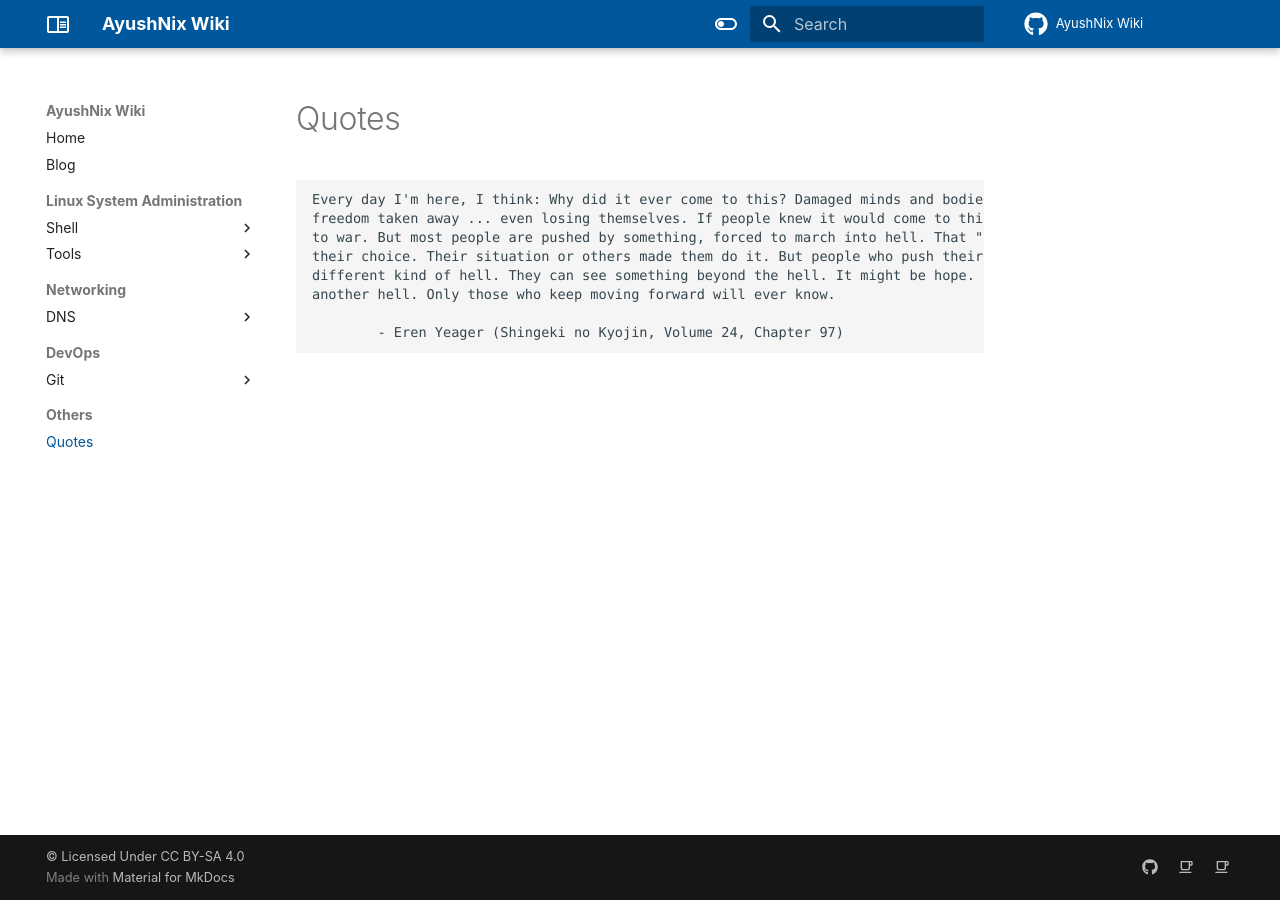
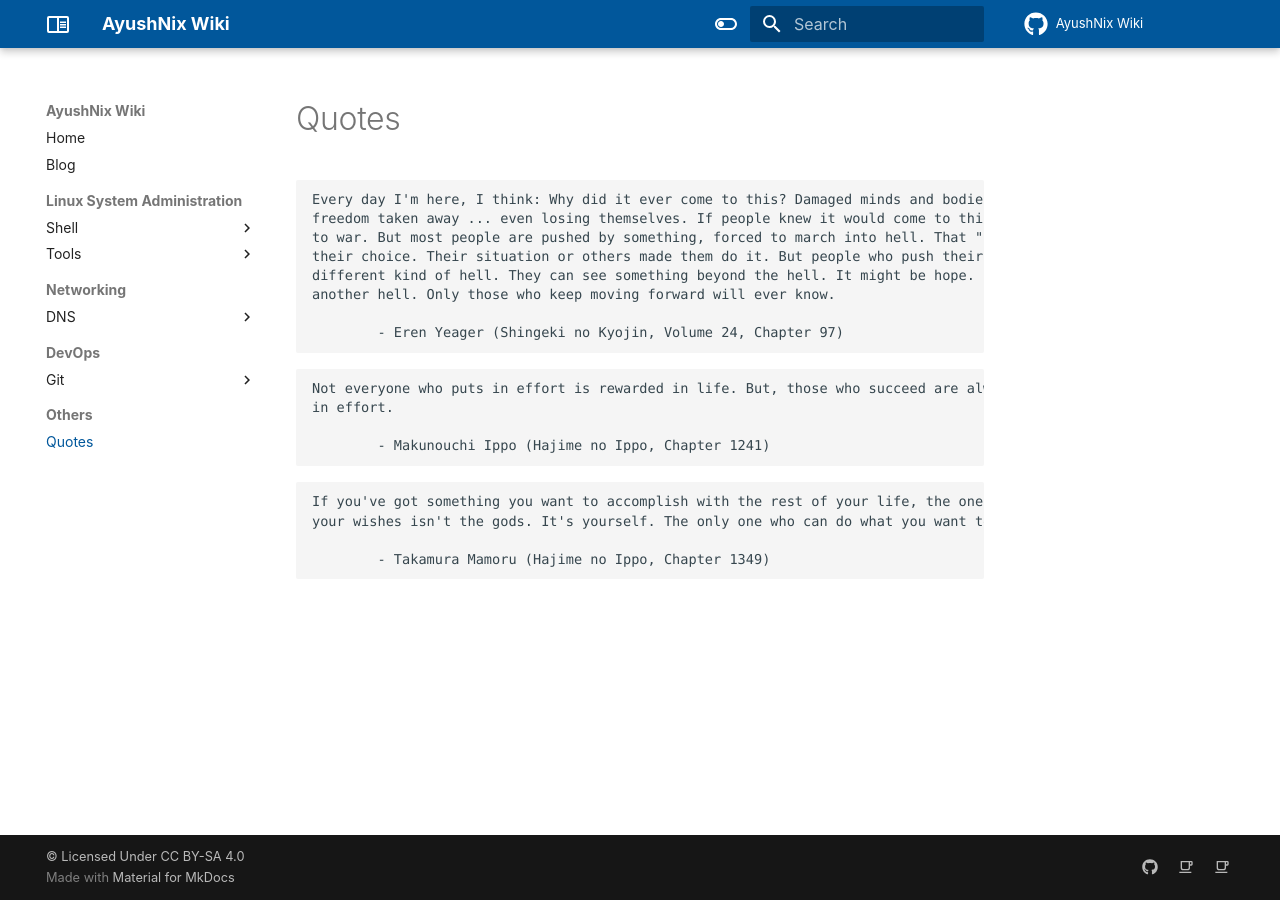
Before and after one commit to ayushnix/wiki, an MkDocs documentation site: the page built from docs/others/quotes.md, in a window 1280 px wide. Built offline with MkDocs 1.6.1 and Material for MkDocs 9.7.7, drawn with Linux system fonts in a browser that asks for light colours; comment, search, counter and statistics services are not loaded.

Commit message:
add quotes from Hajime no Ippo

````diff
--- a/docs/others/quotes.md
+++ b/docs/others/quotes.md
@@ -14,3 +14,17 @@ another hell. Only those who keep moving forward will ever know.
 
         - Eren Yeager (Shingeki no Kyojin, Volume 24, Chapter 97)
 ```
+
+```
+Not everyone who puts in effort is rewarded in life. But, those who succeed are always those who put
+in effort.
+
+        - Makunouchi Ippo (Hajime no Ippo, Chapter 1241)
+```
+
+```
+If you've got something you want to accomplish with the rest of your life, the one who's gonna grant
+your wishes isn't the gods. It's yourself. The only one who can do what you want to do - is you.
+
+        - Takamura Mamoru (Hajime no Ippo, Chapter 1349)
+```
````
